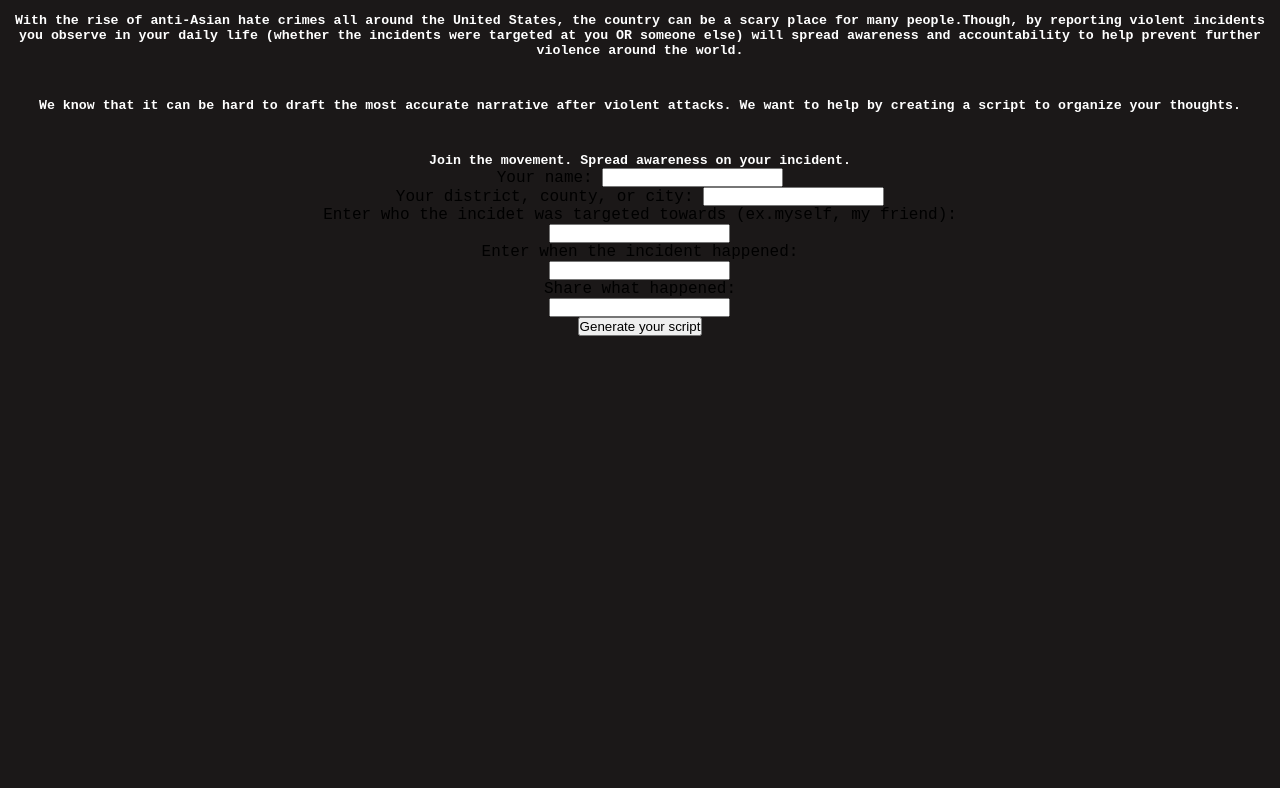
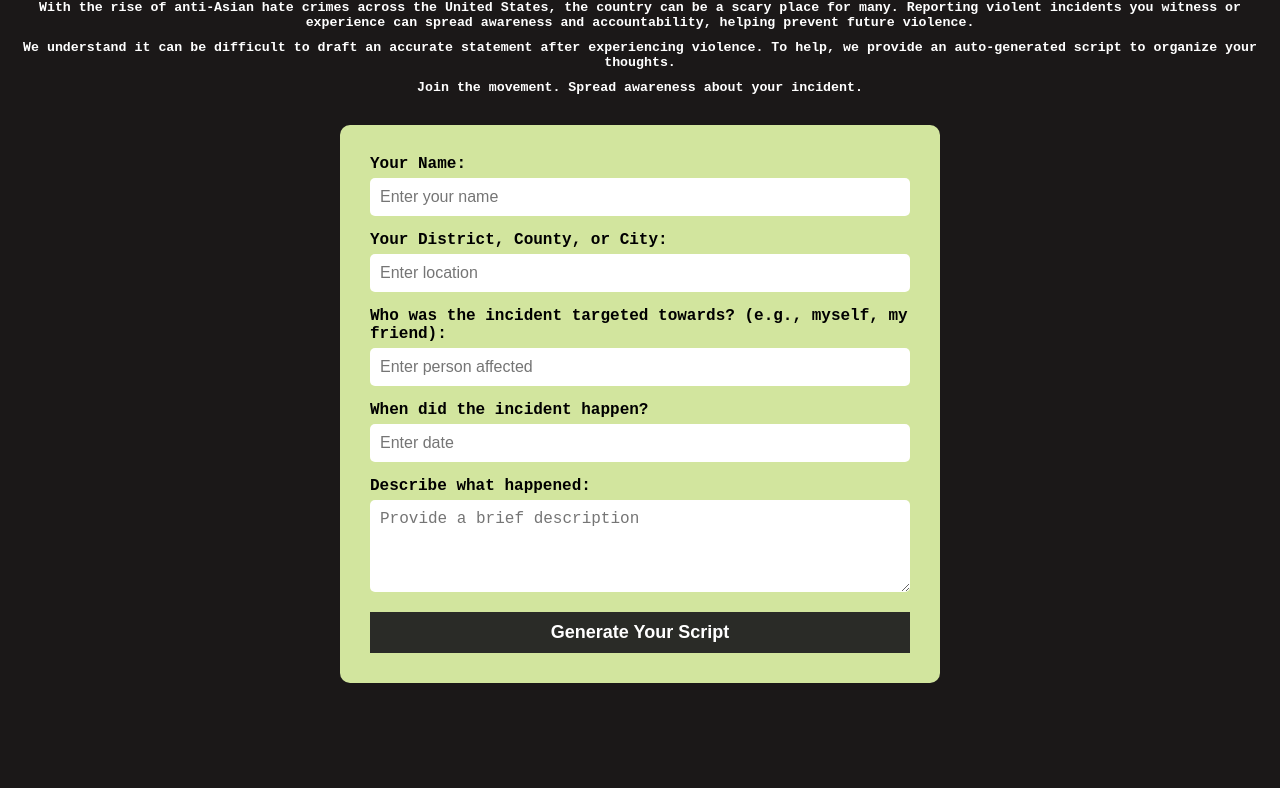
Before and after one commit to m3gang4o/activistToolkit, a plain HTML site: page takeAction.html in a window 1280 px wide. Shown: the part 160-948 px from the top of the page. Before the commit the page ends 800 px from the top, so only its background shows below. Drawn offline with Linux system fonts and the light colour scheme.

Commit message:
Fixed takeAction HTML.

```diff
--- a/style.css
+++ b/style.css
@@ -5,6 +5,7 @@
     box-sizing: border-box;
 }
 
+/* Body Styling */
 body {
     background-color: #1b1818;
     text-align: center;
@@ -15,37 +16,17 @@ body {
     min-height: 100vh;
 }
 
-/* Style headings */
-h1 {
-    color: white;
-    font-family: "Copperplate", fantasy;
-    font-size: 50px;
-    font-weight: 600;
-    letter-spacing: 2px;
-    padding: 20px;
+/* Style Navigation Bar */
+nav {
+    background-color: #1b1818;
+    padding: 15px 0;
 }
 
-h2, h3, h4, h5 {
-    color: white;
-    font-family: "Courier New", monospace;
-    margin-top: 20px;
-}
-
-p {
-    color: white;
-    padding: 20px;
-    max-width: 80%;
-    line-height: 1.6;
-}
-
-/* Style navigation bar */
 nav ul {
     list-style-type: none;
-    background-color: #1b1818;
-    padding: 1em;
     display: flex;
     justify-content: center;
-    gap: 20px;
+    gap: 30px;
 }
 
 nav ul li {
@@ -54,72 +35,131 @@ nav ul li {
 
 nav ul li a {
     color: white;
-    font-size: 1.3em;
+    font-size: 18px;
     font-weight: bold;
     text-decoration: none;
     padding: 10px;
+    font-family: "Copperplate", fantasy;
 }
 
 nav ul li a:hover {
     text-decoration: underline;
+    color: #D2E59E;
 }
 
-/* Adjust image container */
+/* Page Title */
+h1 {
+    color: white;
+    font-family: "Copperplate", fantasy;
+    font-size: 60px;
+    font-weight: 700;
+    letter-spacing: 2px;
+    margin-top: 30px;
+}
+
+/* Headings */
+h2, h3, h4, h5 {
+    color: white;
+    margin-top: 10px;
+}
+
+/* Paragraph Styling */
+p {
+    color: white;
+    font-size: 18px;
+    max-width: 900px;
+    margin: 20px auto;
+    text-align: center;
+    line-height: 1.6;
+}
+
+/* Image Container */
 .image-container {
     display: flex;
     justify-content: center;
+    align-items: center;
     flex-wrap: wrap;
-    gap: 20px;
-    padding: 30px;
-    max-width: 90%;
+    gap: 15px;
+    margin-top: 30px;
 }
 
-/* Ensure consistent image sizes */
 .image-container img {
-    width: 300px;  /* Increased width for better visibility */
+    max-width: 250px;
     height: auto;
-    border-radius: 10px;
-    margin: 10px;
+    border-radius: 5px;
 }
 
-/* Center content and remove bottom space */
-.main-content {
-    display: flex;
-    flex-direction: column;
-    justify-content: center;
-    align-items: center;
-    flex-grow: 1;
+/* Specific Image Fix for Resource Page */
+.resources-container img {
+    max-width: 600px;
+    width: 100%;
+    height: auto;
+    display: block;
+    margin: 10px auto;
+    border-radius: 5px;
 }
 
-/* --- Fix for Resources Page Images Being Too Large --- */
-.resources-container {
-    display: flex;
-    flex-direction: column;
-    align-items: center;
-    gap: 30px;
-    padding: 20px;
-    max-width: 90%;
-    margin: auto;
+/* Take Action Form Styling */
+.script-container {
+    background: #D2E59E;
+    padding: 30px;
+    border-radius: 10px;
+    width: 90%;
+    max-width: 600px;
+    margin: 30px auto;
 }
 
-.resources-container img {
-    max-width: 60%; /* Limits image width to avoid oversized images */
-    height: auto;
-    border-radius: 10px;
+.script-item {
+    text-align: left;
+    margin-bottom: 15px;
 }
 
-/* Fix text alignment under images */
-.resources-container p {
-    max-width: 80%;
-    text-align: center;
-    font-size: 1.1em;
-    line-height: 1.5;
+.script-item label {
+    display: block;
+    font-weight: bold;
+    margin-bottom: 5px;
 }
 
-/* Reduce bottom black space */
+.script-item input,
+.script-item textarea {
+    width: 100%;
+    padding: 10px;
+    border-radius: 5px;
+    border: none;
+    font-size: 16px;
+}
+
+/* Fix Input Box Styling */
+input {
+    display: block;
+    width: 100%;
+    padding: 10px;
+    font-size: 16px;
+}
+
+/* Fix Button Alignment */
+#scriptBtn {
+    display: block;
+    width: 100%;
+    padding: 10px;
+    margin-top: 15px;
+    background-color: #2a2b27;
+    color: white;
+    font-size: 18px;
+    font-weight: bold;
+    border: none;
+    cursor: pointer;
+}
+
+#scriptBtn:hover {
+    background-color: #555;
+}
+
+/* Footer */
 footer {
-    margin-top: auto;
-    padding: 20px;
+    margin-top: 40px;
+    padding: 15px;
     color: white;
+    font-size: 14px;
     text-align: center;
 }
--- a/takeAction.html
+++ b/takeAction.html
@@ -1,82 +1,81 @@
 <!DOCTYPE html>
-<html>
+<html lang="en">
 <head>
+    <title>Take Action!</title>
+    <meta charset="utf-8">
+    <meta http-equiv="X-UA-Compatible" content="IE=edge">
+    <meta name="viewport" content="width=device-width, initial-scale=1">
 
-    <title>Explore Resources</title>
-    <meta charset="utf-8" />
-	  <meta http-equiv="X-UA-Compatible" content="IE=edge" />
-	  <meta name="viewport" content="width=device-width, initial-scale=1" />
+    <!-- Link Stylesheet -->
+    <link rel="stylesheet" href="style.css">
 
-	  <!-- link the webpage's stylesheet -->
-	  <link rel="stylesheet" href="/style.css" />
-
-	  <!-- link the webpage's JavaScript file -->
-	  <script src="/script.js" defer></script>
-
+    <!-- Link JavaScript File -->
+    <script src="script.js" defer></script>
 </head>
 
+<body>
+    <!-- Navigation Bar -->
     <nav>
         <ul>
-        <li><a href = "index.html">Home</a></li>
+            <li><a href="index.html">Home</a></li>
             <li><a href="resources.html">Explore Resources</a></li>
             <li><a href="takeAction.html">Take Action!</a></li>
         </ul>
     </nav>
 
-  <body>
-     <!-- allows users to create an auto-generated script to help tell others about their incident -->
+    <div class="main-content">
+        <!-- Page Title & Introduction -->
         <h1>Take Action!</h1>
-    <h5>With the rise of anti-Asian hate crimes all around the United States, the country can be a scary place for many people.Though, by reporting violent incidents you observe in your daily life (whether the incidents were targeted at you OR someone else) will spread awareness and accountability to help prevent further violence around the world. </h5>
+        <h5>
+            With the rise of anti-Asian hate crimes across the United States, the country can be a scary place for many.
+            Reporting violent incidents you witness or experience can spread awareness and accountability, helping prevent future violence.
+        </h5>
 
-    <h2></h2>
+        <h5>
+            We understand it can be difficult to draft an accurate statement after experiencing violence.
+            To help, we provide an auto-generated script to organize your thoughts.
+        </h5>
 
-<h5> We know that it can be hard to draft the most accurate narrative after violent attacks. We want to help by creating a script to organize your thoughts.</h5>
+        <h5>Join the movement. Spread awareness about your incident.</h5>
 
-    <h2></h2>
-
-    <h5>Join the movement. Spread awareness on your incident. </h4>
-
-
-        <div class="scriptQues">
-      <div class="scriptItem">
-        <label for="yourName">Your name: </label>
-        <input type="text" id="name" >
+        <!-- Script Generator Form -->
+        <div class="script-container">
+            <div class="script-item">
+                <label for="name">Your Name:</label>
+                <input type="text" id="name" placeholder="Enter your name">
             </div>
 
-      <div class="scriptItem">
-        <label for="yourLocation">Your district, county, or city: </label>
-        <input type="text" id="location" >
+            <div class="script-item">
+                <label for="location">Your District, County, or City:</label>
+                <input type="text" id="location" placeholder="Enter location">
             </div>
 
-      <div class="scriptItem">
-        <label for="yourPerson">Enter who the incidet was targeted towards (ex.myself, my friend): </label>
-        <br/>
-        <input type="text" id="person" >
+            <div class="script-item">
+                <label for="person">Who was the incident targeted towards? (e.g., myself, my friend):</label>
+                <input type="text" id="person" placeholder="Enter person affected">
             </div>
 
-      <div class="scriptItem">
-        <label for="yourDate">Enter when the incident happened: </label>
-        <br/>
-        <input type="text" id="date" >
+            <div class="script-item">
+                <label for="date">When did the incident happen?</label>
+                <input type="text" id="date" placeholder="Enter date">
             </div>
 
-      <div class="scriptItem">
-        <label for="yourDescription">Share what happened: </label>
-        <br/>
-        <input type="text" id="description" >
+            <div class="script-item">
+                <label for="description">Describe what happened:</label>
+                <textarea id="description" rows="4" placeholder="Provide a brief description"></textarea>
             </div>
 
-
-      <button id="scriptBtn">Generate your script</button>
-
+            <button id="scriptBtn">Generate Your Script</button>
         </div>
 
-    <br/>
+        <br>
 
-		<p id="scriptReturned">
-		</p>
-    <br/>
+        <p id="scriptReturned"></p>
+    </div>
 
-
+    <!-- Footer -->
+    <footer>
+        <p>&copy; 2025 Asian-American Violence Awareness Project</p>
+    </footer>
 </body>
 </html>
```
Also changed, not shown: index.html (+22 -9 lines). Lines whose indentation alone changed are shown as unchanged.
